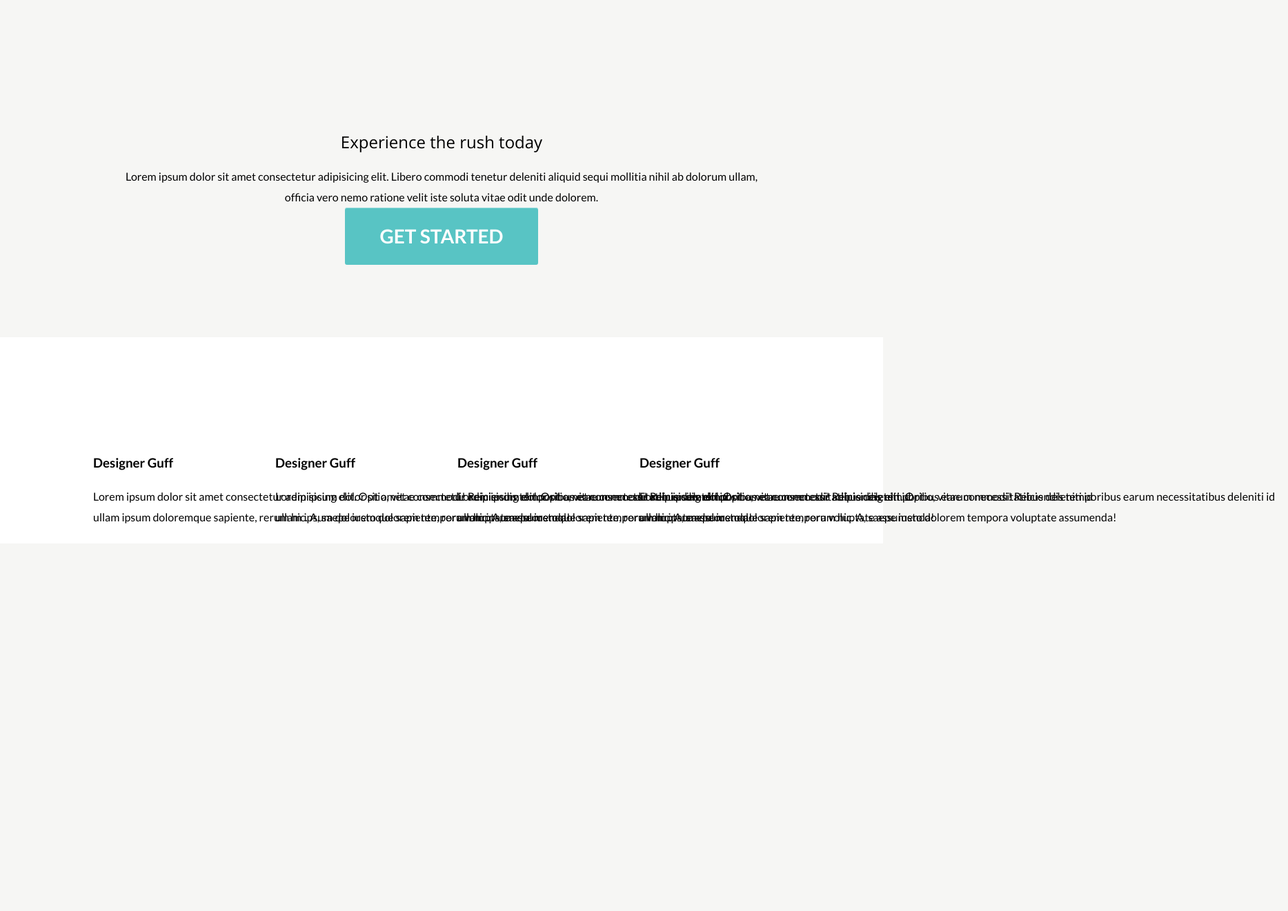
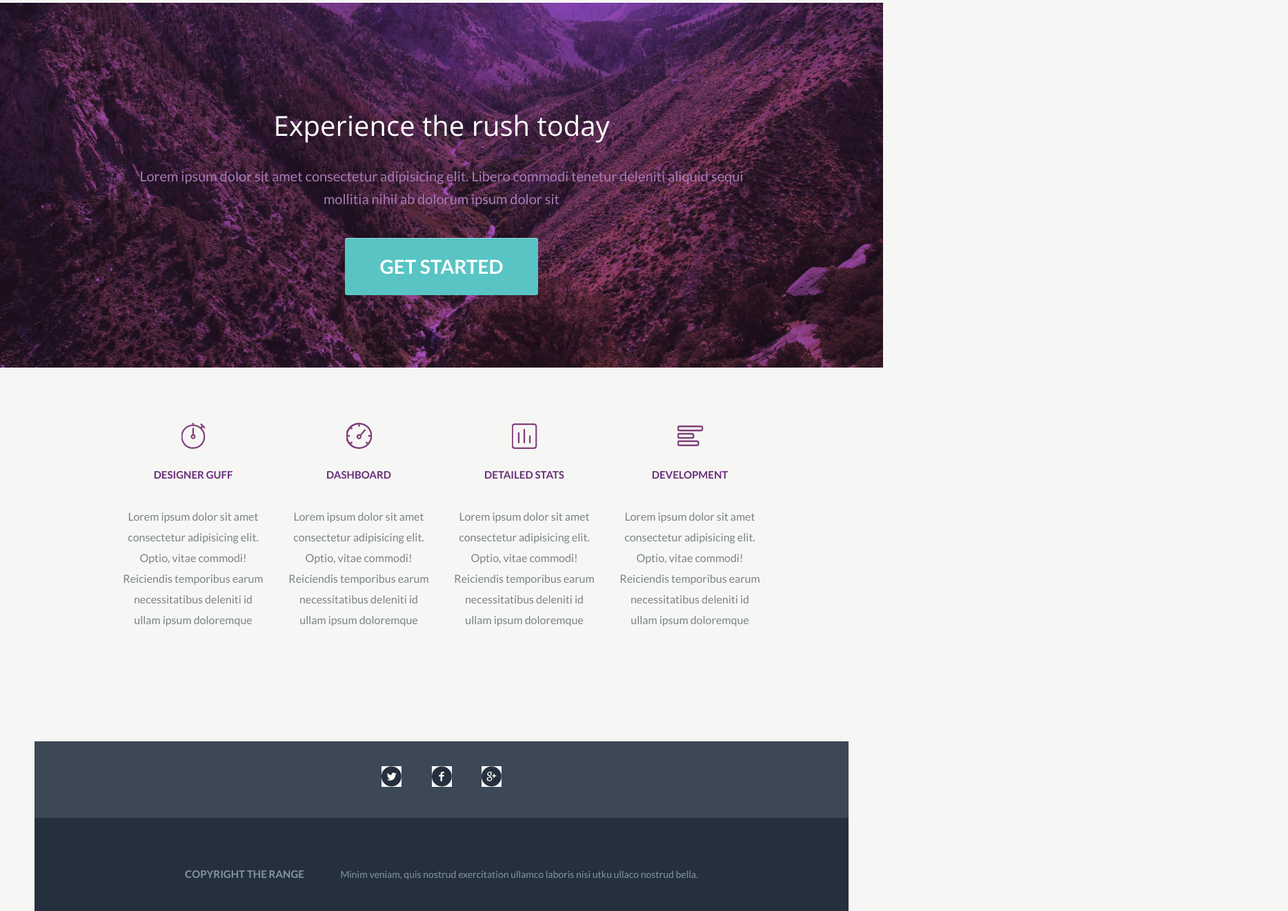
Before and after one commit to guliaisaeva/The-Range, a plain HTML site: page index.html in a window 1280 px wide. Shown: the part 3162-4483 px from the top of the page at 69% size, 1867 px wide, since content can reach past the window. Before the commit the page ends 3950 px from the top, so only its background shows below. Drawn offline with nearby package versions, Linux system fonts and the light colour scheme.

Commit message:
the-range-gotov

```diff
--- a/css/style.css
+++ b/css/style.css
@@ -164,21 +164,22 @@ h2 {
   margin-bottom: 80px;
 }
 .features-item-title {
+  margin: 0;
+  margin-bottom: 30px;
   font-size: 15px;
-  font-family: "Lato";
+  font-family: "Lato" sans-serif;
   color: rgb(82, 26, 102);
   font-weight: bold;
   text-transform: uppercase;
+  line-height: 0.001;
 }
 
 .features-description {
   font-size: 16px;
-  font-family: "Lato";
   color: rgb(122, 131, 135);
   line-height: 1.875;
 }
-.features-item-title {
-}
+
 /*description*/
 .description {
   min-height: 455px;
@@ -186,8 +187,15 @@ h2 {
   background-size: cover;
   background-repeat: no-repeat;
   background-position: top 80% center;
-  background-color: rgb(130, 20, 80);
+  background-color: rgb(88, 43, 104);
   background-blend-mode: overlay;
+}
+.description-title {
+  font-size: 40px;
+  font-family: "Open Sans" sans-serif;
+  color: rgb(255, 255, 255);
+  line-height: 1.2;
+  text-align: center;
 }
 .description-inner {
   padding-top: 120px;
@@ -197,9 +205,14 @@ h2 {
 .text {
   width: 940px;
   margin: auto;
+  font-size: 20px;
+  color: rgb(168, 123, 183);
+  line-height: 1.65;
+  text-align: center;
+  padding-bottom: 40px;
 }
 .advantages {
-  background-color: rgb(255, 255, 255);
+  background-color: #f6f6f4;
   padding-top: 70px;
 }
 .advantages-list {
@@ -211,19 +224,83 @@ h2 {
 }
 .advantages-item {
   position: relative;
-  width: 228px;
-  margin: 18px;
+  width: 220px;
+  margin: 10px;
   padding: 60px 5px 5px 5px;
 }
+.advantages-item-title {
+  text-align: center;
+  font-size: 15px;
+  font-family: "Lato";
+  color: rgb(102, 46, 121);
+  font-weight: bold;
+  text-transform: uppercase;
+  line-height: 0.001;
+  padding-bottom: 30px;
+}
+.advantages-item-text {
+  text-align: center;
+
+  font-size: 16px;
+  font-family: "Lato";
+  color: rgb(122, 131, 135);
+  line-height: 1.875;
+  padding-bottom: 130px;
+}
 .advantages-item::before {
-  content: ;
-  position: absolute left 50px;
+  content: "";
+  position: absolute;
   width: 39px;
   height: 39px;
   transform: translateX(-50%);
-  background-image: ;
+  left: 50%;
+  top: 0;
+  background-image: url(../images/Timer.svg);
+  background-repeat: no-repeat;
+  background-position: center;
 }
 
-advantages-item-dashboard::before {
-  background-image: ;
+.advantages-item-dashboard::before {
+  content: "";
+  background-image: url(../images/Dashboard.svg);
 }
+.advantages-item-stats::before {
+  content: "";
+  background-image: url(../images/Stats.svg);
+}
+.advantages-item-develop::before {
+  content: "";
+  background-image: url(../images/Menu.svg);
+}
+.weblogos {
+  text-align: center;
+  word-spacing: 40px;
+  padding-top: 20px;
+  padding-bottom: 20px;
+  background-color: rgba(42, 54, 70, 0.9);
+  background-blend-mode: overlay;
+  background-size: cover;
+}
+.footer {
+  min-height: 220px;
+  text-align: center;
+}
+.copyright {
+  font-size: 15px;
+  font-family: "Lato";
+  color: rgb(131, 150, 159);
+  font-weight: bold;
+  text-transform: uppercase;
+}
+.paragraf {
+  font-size: 14px;
+  font-family: "Lato";
+  color: rgb(131, 150, 159);
+  line-height: 2.143;
+}
+.theend {
+  padding-top: 50px;
+  height: 135px;
+  background-color: #25303e;
+  background-size: cover;
+}
--- a/index.html
+++ b/index.html
@@ -108,42 +108,78 @@
           </div>
         </div>
       </div>
-    </section class="description">
-    <div class="container">
-      <div class="description-inner">
-        <div class="description-title">
-          <h2>
-            Experience the rush today
-          </h2>
-          <p class="text">Lorem ipsum dolor sit amet consectetur adipisicing elit. Libero commodi tenetur deleniti aliquid sequi mollitia nihil ab dolorum ullam, officia vero nemo ratione velit iste soluta vitae odit unde dolorem.</p>
+    </section>
+    <section class="description">
+      <div class="container">
+        <div class="description-inner">
+          <h2 class="description-title">Experience the rush today</h2>
+          <p class="text">
+            Lorem ipsum dolor sit amet consectetur adipisicing elit. Libero
+            commodi tenetur deleniti aliquid sequi mollitia nihil ab dolorum
+            ipsum dolor sit
+          </p>
           <a href="#" class="btn">Get Started</a>
         </div>
       </div>
-    </div>
-    <section>
-
     </section>
-    <section  class="advantages">
+    <section class="advantages">
       <div class="container">
         <ul class="advantages-list">
-          <li class="advantages-item advantages-item-dashboard">
-            <h3 class="advantages-item-title">Designer Guff</h3>
-            <p class="text">Lorem ipsum dolor sit amet consectetur adipisicing elit. Optio, vitae commodi! Reiciendis temporibus earum necessitatibus deleniti id ullam ipsum doloremque sapiente, rerum hic. A, saepe iusto dolorem tempora voluptate assumenda!</p>
-          </li>
           <li class="advantages-item">
             <h3 class="advantages-item-title">Designer Guff</h3>
-            <p class="text">Lorem ipsum dolor sit amet consectetur adipisicing elit. Optio, vitae commodi! Reiciendis temporibus earum necessitatibus deleniti id ullam ipsum doloremque sapiente, rerum hic. A, saepe iusto dolorem tempora voluptate assumenda!</p>
+            <p class="advantages-item-text">
+              Lorem ipsum dolor sit amet consectetur adipisicing elit. Optio,
+              vitae commodi! Reiciendis temporibus earum necessitatibus deleniti
+              id ullam ipsum doloremque
+            </p>
           </li>
-          <li class="advantages-item">
-            <h3 class="advantages-item-title">Designer Guff</h3>
-            <p class="text">Lorem ipsum dolor sit amet consectetur adipisicing elit. Optio, vitae commodi! Reiciendis temporibus earum necessitatibus deleniti id ullam ipsum doloremque sapiente, rerum hic. A, saepe iusto dolorem tempora voluptate assumenda!</p>
+          <li class="advantages-item advantages-item-dashboard">
+            <h3 class="advantages-item-title">Dashboard</h3>
+            <p class="advantages-item-text">
+              Lorem ipsum dolor sit amet consectetur adipisicing elit. Optio,
+              vitae commodi! Reiciendis temporibus earum necessitatibus deleniti
+              id ullam ipsum doloremque
+            </p>
           </li>
-          <li class="advantages-item">
-            <h3 class="advantages-item-title">Designer Guff</h3>
-            <p class="text">Lorem ipsum dolor sit amet consectetur adipisicing elit. Optio, vitae commodi! Reiciendis temporibus earum necessitatibus deleniti id ullam ipsum doloremque sapiente, rerum hic. A, saepe iusto dolorem tempora voluptate assumenda!</p>
+          <li class="advantages-item advantages-item-stats">
+            <h3 class="advantages-item-title">Detailed Stats</h3>
+            <p class="advantages-item-text">
+              Lorem ipsum dolor sit amet consectetur adipisicing elit. Optio,
+              vitae commodi! Reiciendis temporibus earum necessitatibus deleniti
+              id ullam ipsum doloremque
+            </p>
+          </li>
+          <li class="advantages-item advantages-item-develop">
+            <h3 class="advantages-item-title">Development</h3>
+            <p class="advantages-item-text">
+              Lorem ipsum dolor sit amet consectetur adipisicing elit. Optio,
+              vitae commodi! Reiciendis temporibus earum necessitatibus deleniti
+              id ullam ipsum doloremque
+            </p>
           </li>
         </ul>
       </div>
     </section>
+    <section class="footer">
+      <div class="container">
+      <footer>
+        <div class="weblogos">
+          <p>
+        <a href=""><img src="../images/c-twitter.jpg" alt="twitter" ></a>
+        <a href=""><img src="../images/c-facebook.jpg" alt="facebook"></a>
+        <a href=""> <img src="../images/c-google.jpg" alt="google">
+        </a>
+      </p>
+
+        </div>
+        <div class="theend">
+          <p >
+            <span class="copyright"> Copyright The Range</span> &nbsp; &nbsp;&nbsp;&nbsp;&nbsp;&nbsp;&nbsp;&nbsp;&nbsp;&nbsp;&nbsp;&nbsp;&nbsp;&nbsp; <span class="paragraf"> Minim veniam,
+            quis nostrud exercitation ullamco laboris nisi utku ullaco nostrud bella.</span>
+          </p>
+        </div>
+      </div>
+      </footer>
+    </section>
   </body>
 </html>
```
Also changed, not shown: images/Dashboard.svg (added), images/Menu.svg (added), images/Stats.svg (added), images/Timer.svg (added), images/c-facebook.jpg (added), images/c-google.jpg (added), images/c-twitter.jpg (added).
